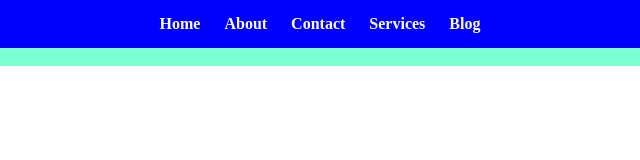
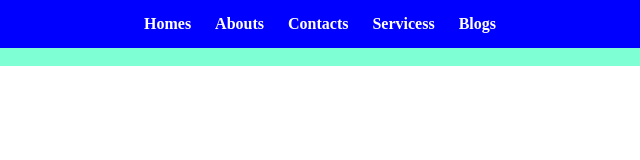
Before and after one commit to Pradeep-kumar-py/demo-git, a plain HTML site: page index.html in a window 1280 px wide. Shown: the full height of the page, 310-950 px from the left. Drawn offline with Linux system fonts and the light colour scheme.

Commit message:
fix: correct navigation menu item labels in index.html

```diff
--- a/index.html
+++ b/index.html
@@ -9,11 +9,11 @@
 <body>
     <nav>
         <ul>
-            <li><a href="#">Home</a></li>
-            <li><a href="#">About</a></li>
-            <li><a href="#">Contact</a></li>
-            <li><a href="#">Services</a></li>
-            <li><a href="#">Blog</a></li>
+            <li><a href="#">Homes</a></li>
+            <li><a href="#">Abouts</a></li>
+            <li><a href="#">Contacts</a></li>
+            <li><a href="#">Servicess</a></li>
+            <li><a href="#">Blogs</a></li>
         </ul>
     </nav>
     <div class="div1" >hii from haripal</div>
```
